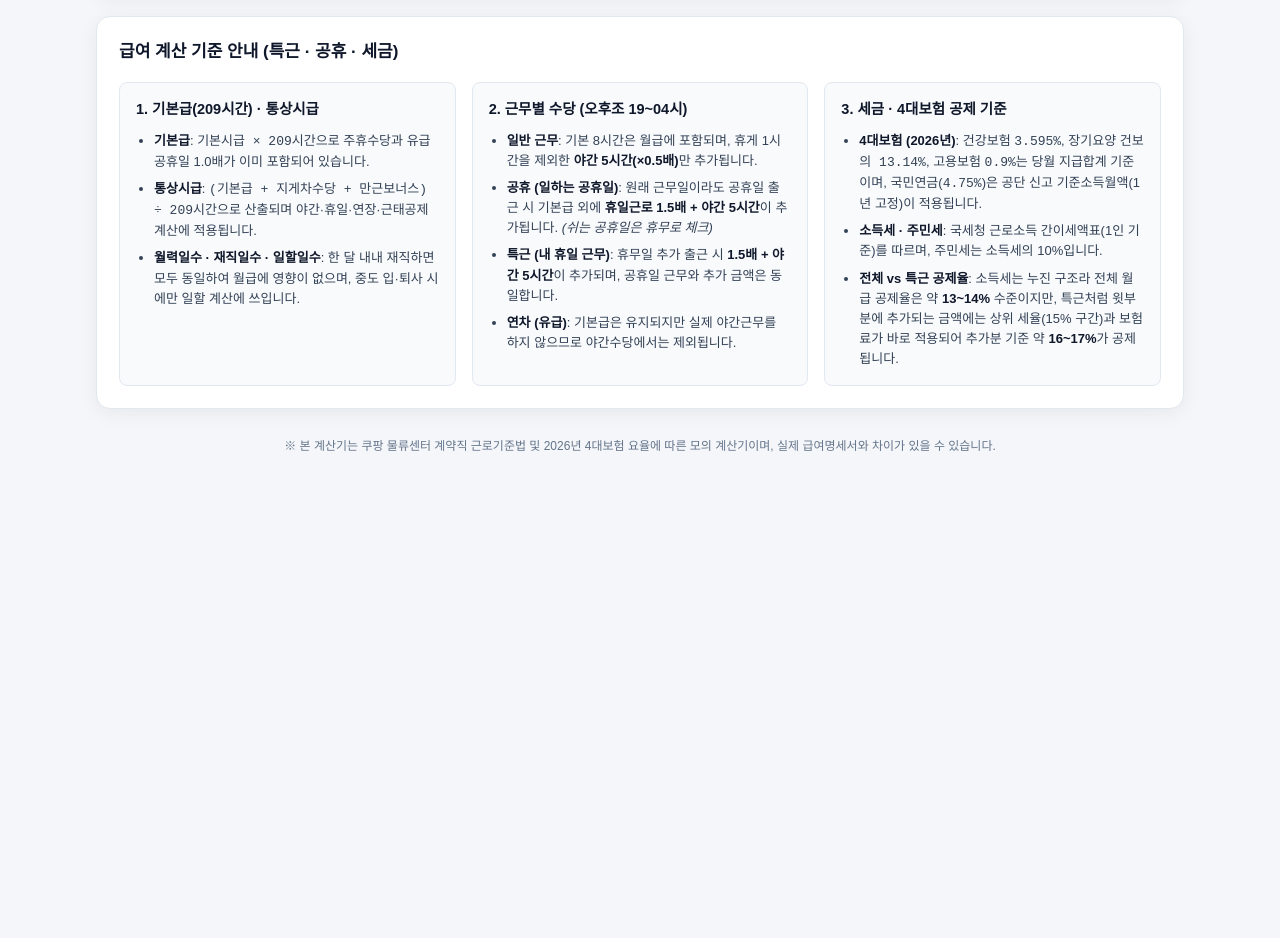
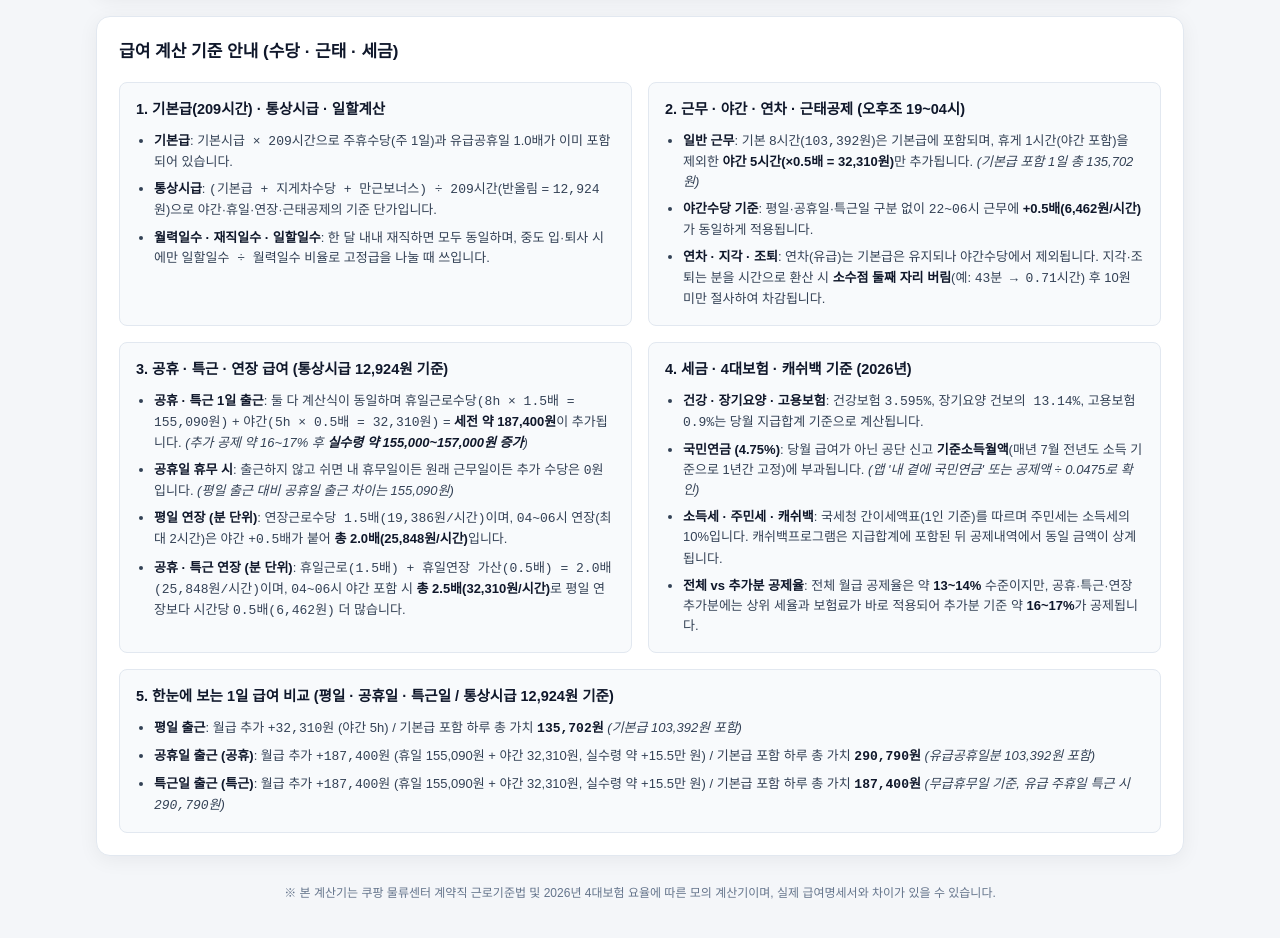
Before and after one commit to mini-toolkit/mini-toolkit.github.io, a plain HTML site: page index.html in a window 1280 px wide. Shown: the part 1300-2238 px from the top of the page. Before the commit the page ends 1795 px from the top, so only its background shows below. Drawn offline with Linux system fonts and the light colour scheme.

Commit message:
Add files via upload

```diff
--- a/index.html
+++ b/index.html
@@ -182,37 +182,56 @@
       <!-- 급여 계산 기준 안내 -->
       <section class="card guide-card">
         <div class="card-header">
-          <h2>급여 계산 기준 안내 (특근 · 공휴 · 세금)</h2>
+          <h2>급여 계산 기준 안내 (수당 · 근태 · 세금)</h2>
         </div>
 
         <div class="guide-grid">
           <div class="guide-box">
-            <h3>1. 기본급(209시간) · 통상시급</h3>
+            <h3>1. 기본급(209시간) · 통상시급 · 일할계산</h3>
             <ul class="guide-list">
-              <li><strong>기본급</strong>: <code>기본시급 × 209시간</code>으로 주휴수당과 유급공휴일 1.0배가 이미 포함되어 있습니다.</li>
-              <li><strong>통상시급</strong>: <code>(기본급 + 지게차수당 + 만근보너스) ÷ 209시간</code>으로 산출되며 야간·휴일·연장·근태공제 계산에 적용됩니다.</li>
-              <li><strong>월력일수 · 재직일수 · 일할일수</strong>: 한 달 내내 재직하면 모두 동일하여 월급에 영향이 없으며, 중도 입·퇴사 시에만 일할 계산에 쓰입니다.</li>
+              <li><strong>기본급</strong>: <code>기본시급 × 209시간</code>으로 주휴수당(주 1일)과 유급공휴일 1.0배가 이미 포함되어 있습니다.</li>
+              <li><strong>통상시급</strong>: <code>(기본급 + 지게차수당 + 만근보너스) ÷ 209시간</code>(반올림 = <code>12,924원</code>)으로 야간·휴일·연장·근태공제의 기준 단가입니다.</li>
+              <li><strong>월력일수 · 재직일수 · 일할일수</strong>: 한 달 내내 재직하면 모두 동일하며, 중도 입·퇴사 시에만 <code>일할일수 ÷ 월력일수</code> 비율로 고정급을 나눌 때 쓰입니다.</li>
             </ul>
           </div>
 
           <div class="guide-box">
-            <h3>2. 근무별 수당 (오후조 19~04시)</h3>
+            <h3>2. 근무 · 야간 · 연차 · 근태공제 (오후조 19~04시)</h3>
             <ul class="guide-list">
-              <li><strong>일반 근무</strong>: 기본 8시간은 월급에 포함되며, 휴게 1시간을 제외한 <strong>야간 5시간(×0.5배)</strong>만 추가됩니다.</li>
-              <li><strong>공휴 (일하는 공휴일)</strong>: 원래 근무일이라도 공휴일 출근 시 기본급 외에 <strong>휴일근로 1.5배 + 야간 5시간</strong>이 추가됩니다. <em>(쉬는 공휴일은 휴무로 체크)</em></li>
-              <li><strong>특근 (내 휴일 근무)</strong>: 휴무일 추가 출근 시 <strong>1.5배 + 야간 5시간</strong>이 추가되며, 공휴일 근무와 추가 금액은 동일합니다.</li>
-              <li><strong>연차 (유급)</strong>: 기본급은 유지되지만 실제 야간근무를 하지 않으므로 야간수당에서는 제외됩니다.</li>
+              <li><strong>일반 근무</strong>: 기본 8시간(<code>103,392원</code>)은 기본급에 포함되며, 휴게 1시간(야간 포함)을 제외한 <strong>야간 5시간(×0.5배 = 32,310원)</strong>만 추가됩니다. <em>(기본급 포함 1일 총 135,702원)</em></li>
+              <li><strong>야간수당 기준</strong>: 평일·공휴일·특근일 구분 없이 <code>22~06시</code> 근무에 <strong>+0.5배(6,462원/시간)</strong>가 동일하게 적용됩니다.</li>
+              <li><strong>연차 · 지각 · 조퇴</strong>: 연차(유급)는 기본급은 유지되나 야간수당에서 제외됩니다. 지각·조퇴는 분을 시간으로 환산 시 <strong>소수점 둘째 자리 버림</strong>(예: <code>43분 → 0.71시간</code>) 후 10원 미만 절사하여 차감됩니다.</li>
             </ul>
           </div>
 
           <div class="guide-box">
-            <h3>3. 세금 · 4대보험 공제 기준</h3>
+            <h3>3. 공휴 · 특근 · 연장 급여 (통상시급 12,924원 기준)</h3>
             <ul class="guide-list">
-              <li><strong>4대보험 (2026년)</strong>: 건강보험 <code>3.595%</code>, 장기요양 <code>건보의 13.14%</code>, 고용보험 <code>0.9%</code>는 당월 지급합계 기준이며, 국민연금(<code>4.75%</code>)은 공단 신고 기준소득월액(1년 고정)이 적용됩니다.</li>
-              <li><strong>소득세 · 주민세</strong>: 국세청 근로소득 간이세액표(1인 기준)를 따르며, 주민세는 소득세의 10%입니다.</li>
-              <li><strong>전체 vs 특근 공제율</strong>: 소득세는 누진 구조라 전체 월급 공제율은 약 <strong>13~14%</strong> 수준이지만, 특근처럼 윗부분에 추가되는 금액에는 상위 세율(15% 구간)과 보험료가 바로 적용되어 추가분 기준 약 <strong>16~17%</strong>가 공제됩니다.</li>
+              <li><strong>공휴 · 특근 1일 출근</strong>: 둘 다 계산식이 동일하며 <code>휴일근로수당(8h × 1.5배 = 155,090원)</code> + <code>야간(5h × 0.5배 = 32,310원)</code> = <strong>세전 약 187,400원</strong>이 추가됩니다. <em>(추가 공제 약 16~17% 후 <strong>실수령 약 155,000~157,000원 증가</strong>)</em></li>
+              <li><strong>공휴일 휴무 시</strong>: 출근하지 않고 쉬면 내 휴무일이든 원래 근무일이든 추가 수당은 <code>0원</code>입니다. <em>(평일 출근 대비 공휴일 출근 차이는 155,090원)</em></li>
+              <li><strong>평일 연장 (분 단위)</strong>: <code>연장근로수당 1.5배(19,386원/시간)</code>이며, <code>04~06시</code> 연장(최대 2시간)은 야간 <code>+0.5배</code>가 붙어 <strong>총 2.0배(25,848원/시간)</strong>입니다.</li>
+              <li><strong>공휴 · 특근 연장 (분 단위)</strong>: <code>휴일근로(1.5배) + 휴일연장 가산(0.5배) = 2.0배(25,848원/시간)</code>이며, <code>04~06시</code> 야간 포함 시 <strong>총 2.5배(32,310원/시간)</strong>로 평일 연장보다 시간당 <code>0.5배(6,462원)</code> 더 많습니다.</li>
             </ul>
           </div>
+
+          <div class="guide-box">
+            <h3>4. 세금 · 4대보험 · 캐쉬백 기준 (2026년)</h3>
+            <ul class="guide-list">
+              <li><strong>건강 · 장기요양 · 고용보험</strong>: 건강보험 <code>3.595%</code>, 장기요양 <code>건보의 13.14%</code>, 고용보험 <code>0.9%</code>는 당월 지급합계 기준으로 계산됩니다.</li>
+              <li><strong>국민연금 (4.75%)</strong>: 당월 급여가 아닌 공단 신고 <strong>기준소득월액</strong>(매년 7월 전년도 소득 기준으로 1년간 고정)에 부과됩니다. <em>(앱 '내 곁에 국민연금' 또는 공제액 ÷ 0.0475로 확인)</em></li>
+              <li><strong>소득세 · 주민세 · 캐쉬백</strong>: 국세청 간이세액표(1인 기준)를 따르며 주민세는 소득세의 10%입니다. <code>캐쉬백프로그램</code>은 지급합계에 포함된 뒤 공제내역에서 동일 금액이 상계됩니다.</li>
+              <li><strong>전체 vs 추가분 공제율</strong>: 전체 월급 공제율은 약 <strong>13~14%</strong> 수준이지만, 공휴·특근·연장 추가분에는 상위 세율과 보험료가 바로 적용되어 추가분 기준 약 <strong>16~17%</strong>가 공제됩니다.</li>
+            </ul>
+          </div>
+        </div>
+
+        <div class="guide-box guide-compare">
+          <h3>5. 한눈에 보는 1일 급여 비교 (평일 · 공휴일 · 특근일 / 통상시급 12,924원 기준)</h3>
+          <ul class="guide-list">
+            <li><strong>평일 출근</strong>: 월급 추가 <code>+32,310원</code> (야간 5h) / 기본급 포함 하루 총 가치 <strong><code>135,702원</code></strong> <em>(기본급 103,392원 포함)</em></li>
+            <li><strong>공휴일 출근 (<code>공휴</code>)</strong>: 월급 추가 <code>+187,400원</code> (휴일 155,090원 + 야간 32,310원, 실수령 약 +15.5만 원) / 기본급 포함 하루 총 가치 <strong><code>290,790원</code></strong> <em>(유급공휴일분 103,392원 포함)</em></li>
+            <li><strong>특근일 출근 (<code>특근</code>)</strong>: 월급 추가 <code>+187,400원</code> (휴일 155,090원 + 야간 32,310원, 실수령 약 +15.5만 원) / 기본급 포함 하루 총 가치 <strong><code>187,400원</code></strong> <em>(무급휴무일 기준, 유급 주휴일 특근 시 <code>290,790원</code>)</em></li>
+          </ul>
         </div>
       </section>
     </main>
--- a/style.css
+++ b/style.css
@@ -703,7 +703,7 @@ body {
 
 .guide-grid {
   display: grid;
-  grid-template-columns: repeat(3, 1fr);
+  grid-template-columns: repeat(2, 1fr);
   gap: 16px;
 }
 
@@ -718,6 +718,10 @@ body {
   border: 1px solid var(--border);
   border-radius: var(--radius-sm);
   padding: 16px;
+}
+
+.guide-compare {
+  margin-top: 16px;
 }
 
 .guide-box h3 {
```
